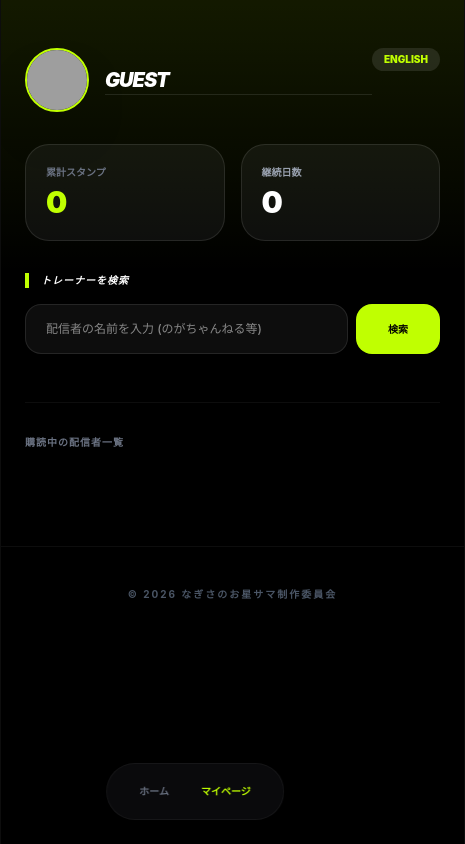
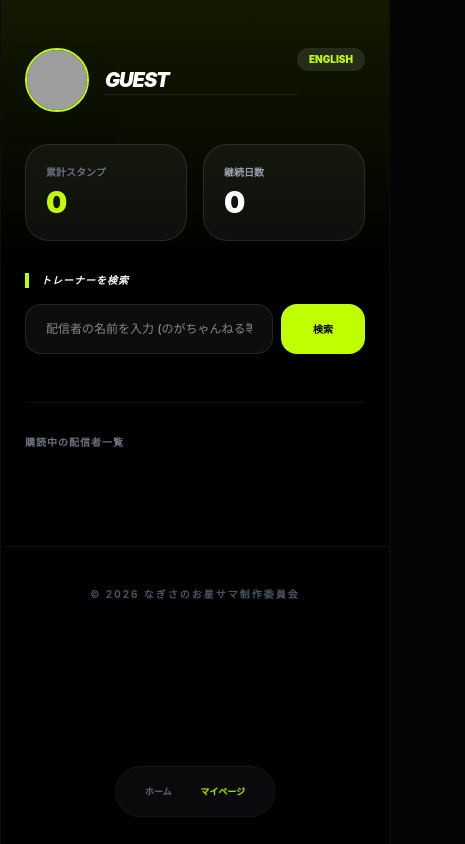
Before and after one commit to sohohic-tech/gfn-navigator, a Next.js app: page /mypage in a window 390 px wide. Shown: the whole page, 465 px wide, since content can reach past the window. Built offline with nearby package versions, Linux system fonts and the light colour scheme; grey boxes are pictures that could not be loaded.

Commit message:
Final mobile horizontal scroll fixes and navigation scaling

```diff
--- a/src/app/globals.css
+++ b/src/app/globals.css
@@ -26,11 +26,13 @@
   box-sizing: border-box;
 }
 
-body {
+html, body {
   background-color: var(--background);
   color: var(--foreground);
   font-family: 'Inter', -apple-system, BlinkMacSystemFont, 'Segoe UI', Roboto, Oxygen, Ubuntu, Cantarell, 'Open Sans', 'Helvetica Neue', sans-serif;
   overflow-x: hidden;
+  position: relative;
+  width: 100%;
   -webkit-font-smoothing: antialiased;
 }
 
@@ -66,3 +68,12 @@ body {
 ::-webkit-scrollbar-thumb:hover {
   background: var(--primary);
 }
+
+/* Hide scrollbar utility */
+.no-scrollbar::-webkit-scrollbar {
+  display: none;
+}
+.no-scrollbar {
+  -ms-overflow-style: none;
+  scrollbar-width: none;
+}
--- a/src/app/mypage/page.tsx
+++ b/src/app/mypage/page.tsx
@@ -101,7 +101,7 @@ export default function MyPage() {
   if (isLoading) return <div className="min-h-screen bg-black flex items-center justify-center font-black text-primary">LOADING...</div>;
 
   return (
-    <main className="min-h-screen bg-black text-white pb-40 max-w-7xl mx-auto border-x border-white/5 shadow-2xl overflow-x-hidden">
+    <main className="min-h-screen bg-black text-white pb-40 w-full max-w-7xl mx-auto border-x border-white/5 shadow-2xl overflow-x-hidden">
       <header className="px-6 pt-12 pb-8 bg-gradient-to-b from-primary/10 to-transparent">
         <button onClick={() => setLanguage(lang === 'ja' ? 'en' : 'ja')} className="float-right text-[10px] bg-white/10 px-3 py-1 rounded-full text-primary font-black uppercase">{c.langB}</button>
         <div className="flex items-center gap-4 mb-8">
@@ -306,7 +306,7 @@ export default function MyPage() {
       </footer>
 
       {/* Nav */}
-      <div className="fixed bottom-6 left-1/2 -translate-x-1/2 glass px-8 md:px-12 py-5 rounded-full flex gap-8 md:gap-12 border border-white/10 shadow-3xl z-50 whitespace-nowrap">
+      <div className="fixed bottom-6 left-1/2 -translate-x-1/2 glass px-8 md:px-12 py-5 rounded-full flex gap-8 md:gap-12 border border-white/10 shadow-3xl z-50 whitespace-nowrap max-w-[90vw] overflow-x-auto no-scrollbar scale-90 sm:scale-100">
         <Link href="/" className="text-gray-500 text-[10px] font-black">ホーム</Link>
         <Link href="/mypage" className="text-primary text-[10px] font-black">{c.nav[1]}</Link>
       </div>
```
